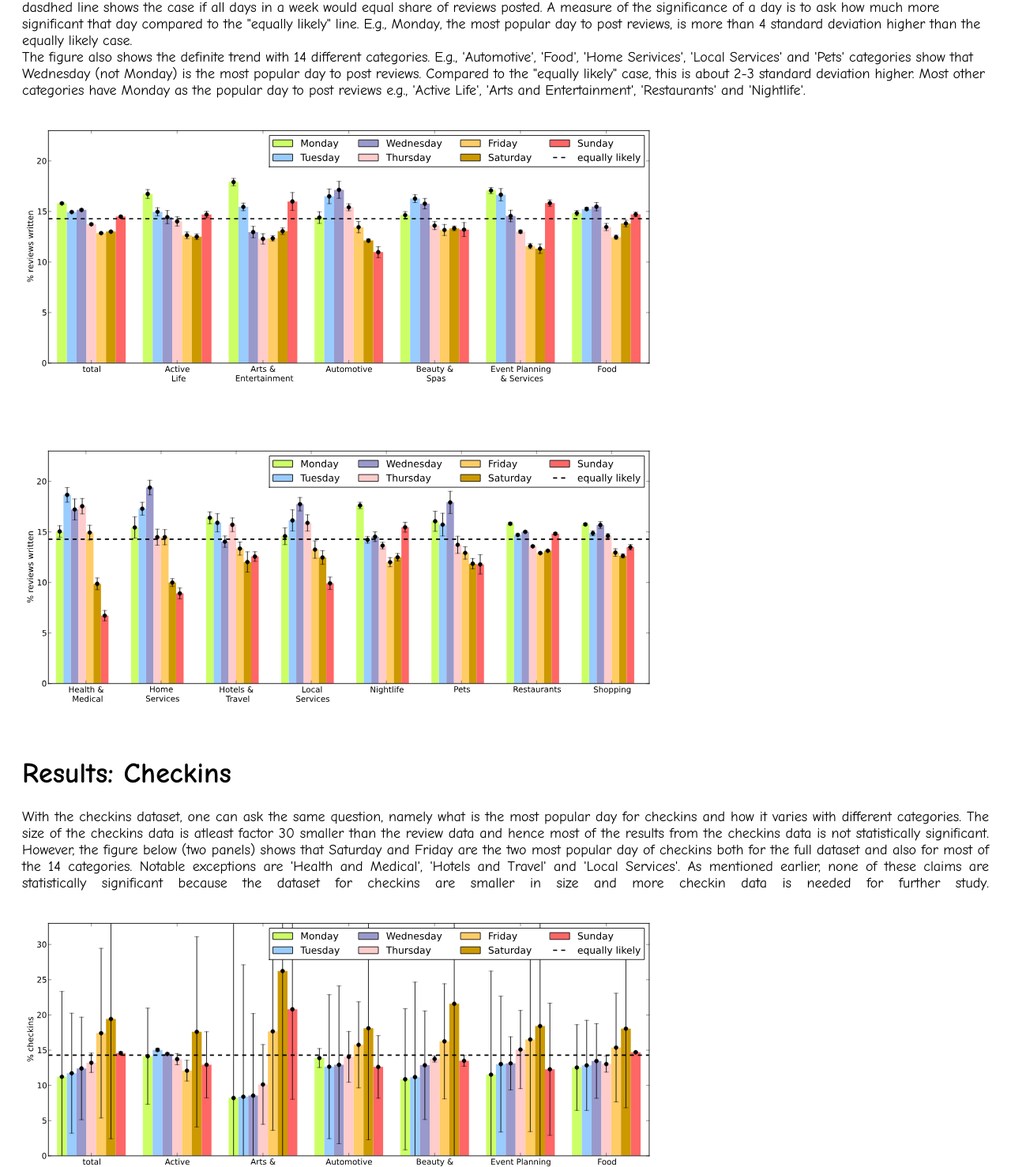
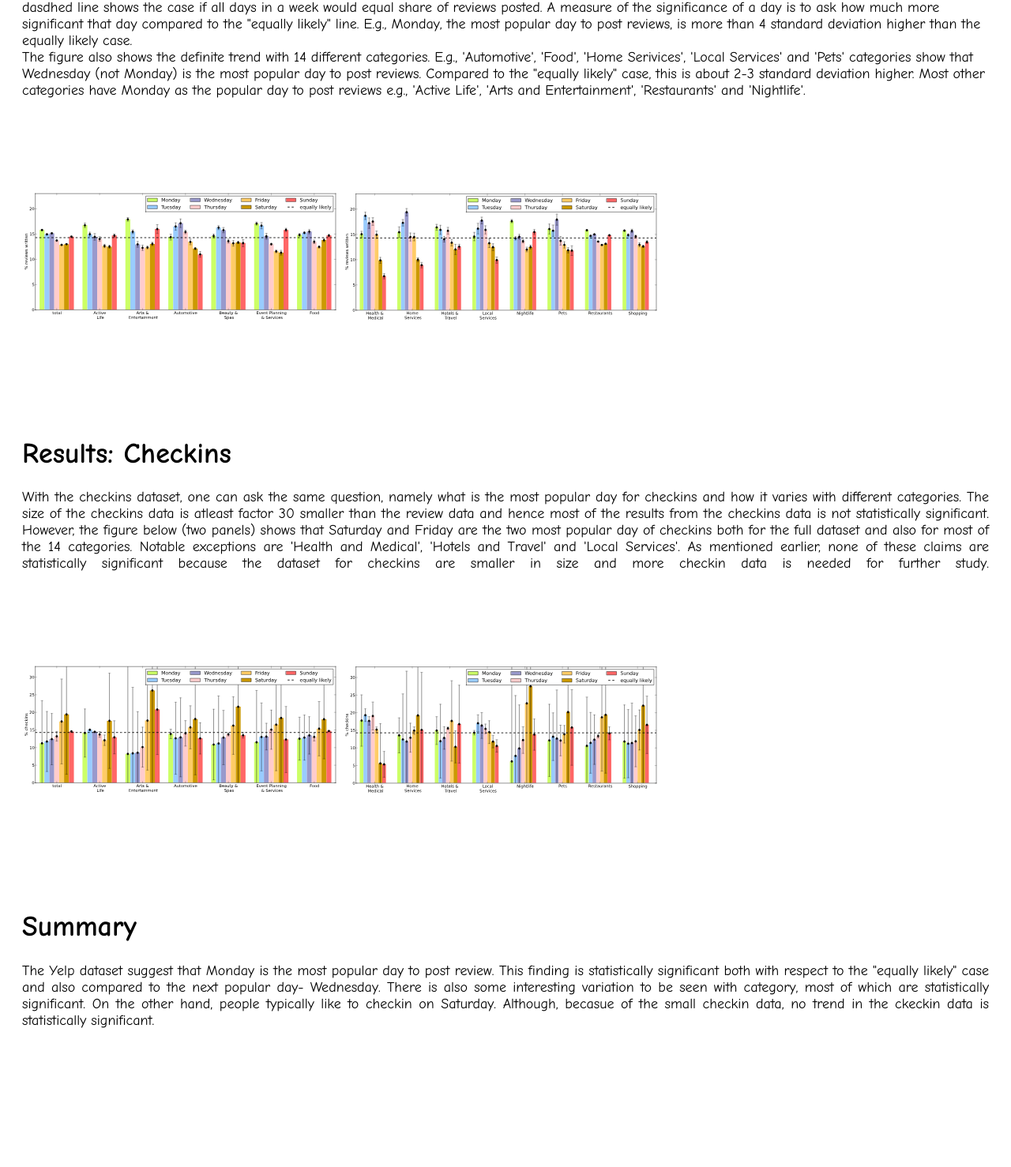
Before and after one commit to bsuman79/Yelp-data, a plain HTML site: page index.html in a window 1280 px wide. Shown: the part 938-2416 px from the top of the page at 79% size. After the commit the page ends 2259 px from the top, so only its background shows below. Drawn offline with Linux system fonts and the light colour scheme.

Commit message:
adding pages

```diff
--- a/index.html
+++ b/index.html
@@ -103,8 +103,8 @@ body {
        reviews e.g., 'Active Life', 'Arts and Entertainment', 'Restaurants' and
         'Nightlife'.
 
-      <object width="800" height="400" data="review.svg" type="image/svg+xml"></object>
-<object width="800" height="400" data="review1.svg"
+      <object width="400" height="400" data="review.svg" type="image/svg+xml"></object>
+<object width="400" height="400" data="review1.svg"
        type="image/svg+xml"></object>
 
      <h1> Results: Checkins</h1><p align="justify">
@@ -120,8 +120,8 @@ body {
     mentioned earlier, none of these claims are statistically significant
     because the dataset for checkins are smaller in size and more
     checkin data is needed for further study.
-<object width="800" height="400" data="checkin.svg" type="image/svg+xml"></object>
-<object width="800" height="400" data="checkin1.svg"
+<object width="400" height="400" data="checkin.svg" type="image/svg+xml"></object>
+<object width="400" height="400" data="checkin1.svg"
     type="image/svg+xml"></object>
      <h1> Summary</h1><p align="justify">
     The Yelp dataset suggest that Monday is the most popular day
```
